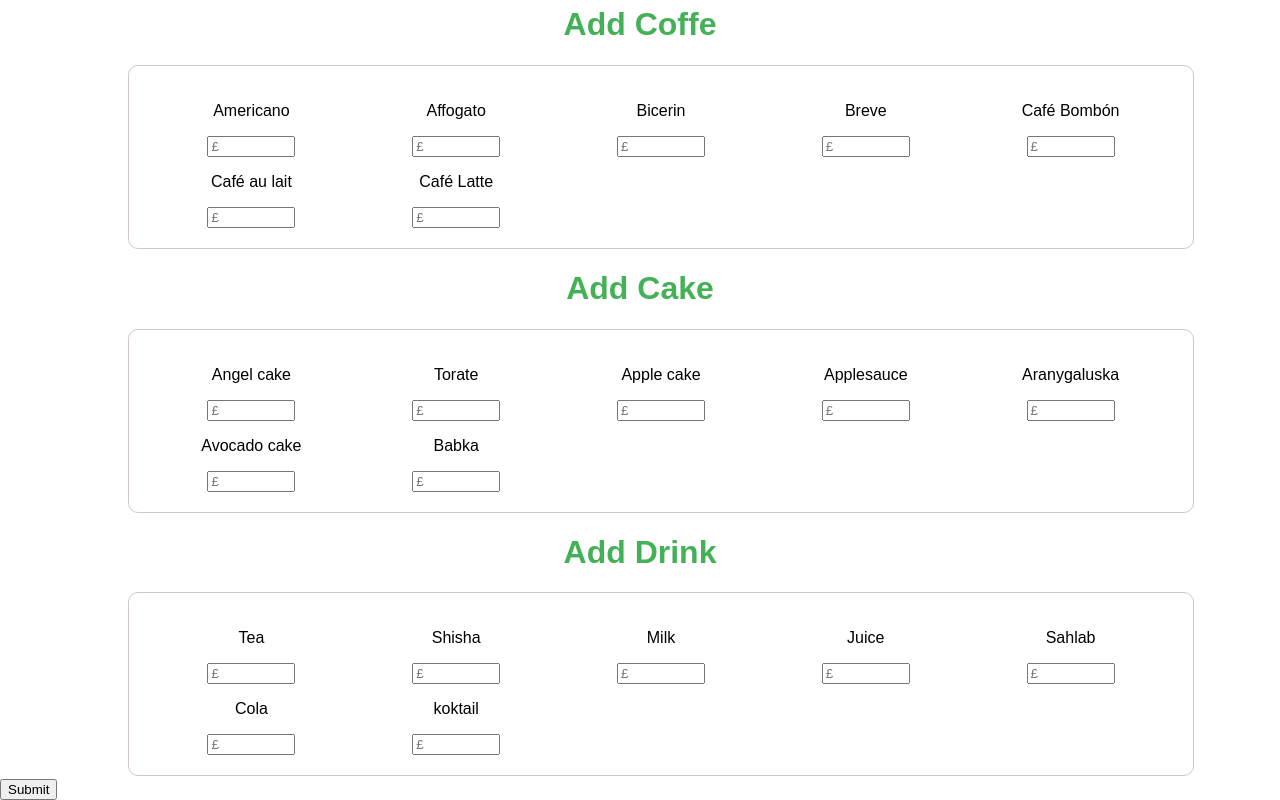
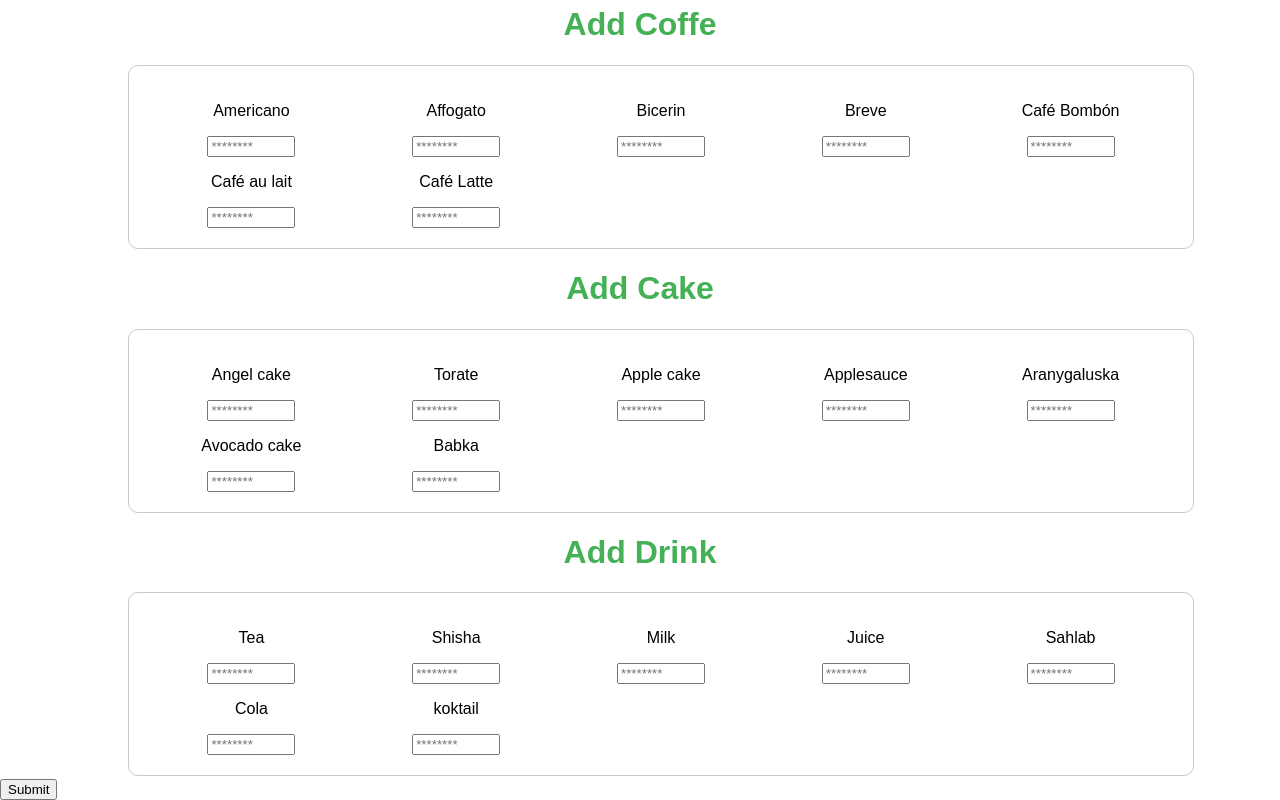
Before and after one commit to khaledkz/Study-Redux, a React (Create React App) app in the folder redux-apps/: page /redux-coffe-mangment/newOrder in a window 1280 px wide. Shown: the part 330-1130 px from the top of the page. Built offline with nearby package versions, Linux system fonts and the light colour scheme.

Commit message:
redux add orders

```diff
--- a/redux-apps/src/component/coffe/viewPrice.js
+++ b/redux-apps/src/component/coffe/viewPrice.js
@@ -3,7 +3,7 @@ import { connect } from 'react-redux'
 import '../css/viewPrice.css'
 
 const CoffeViewPrice = (props) => {
-    console.log(props.coffe)
+    console.log(props.state)
     return (
         <div className="view-prices">
             <h1>View Prices</h1>
@@ -60,7 +60,8 @@ const CoffeViewPrice = (props) => {
 
 const StateToProps = (state) => {
     return {
-        coffe: state.CoffeMangment.items
+        coffe: state.CoffeMangment.items,
+        state:state.CoffeMangment
     }
 }
 
--- a/redux-apps/src/container/coffeMangment/CoffeOrder.js
+++ b/redux-apps/src/container/coffeMangment/CoffeOrder.js
@@ -1,43 +1,65 @@
 import React, { Component } from 'react';
 import '../css/coffeMangment.css'
 import CoffeDb from '../../redux/actions/coffe/setPrice';
-
-
 
 class CoffeOrder extends Component {
 
     constructor() {
         super();
         this.state={
-             items:[
-                {id:'0',name:'Americano',price:0},{id:'1',name:'AffogatoCoffe',price:0},{id:'2',name:'CoffeBicerin',price:0},
-                {id:'3',name:'CoffeBreve',price:0},{id:'4',name:'CofeBombon',price:0},{id:'5',name:'CofeAuLait',price:0},
-                {id:'6',name:'CafeLatte',price:0},{id:'7',name:'AngelCake',price:0},{id:'8',name:'TorateCake',price:0},
-                {id:'9',name:'AppleCake',price:0},{id:'10',name:'ApplesauceCake',price:0},{id:'11',name:'AranygaluskaCake',price:0}
-                ,{id:'12',name:'AvocadoCake',price:0},{id:'13',name:'BabkaCake',price:0},{id:'14',name:'DrinkTea',price:0},
-                {id:'15',name:'DrinkShisha',price:0},{id:'16',name:'DrinkMilk',price:0},{id:'17',name:'DrinkJuice',price:0},
-                {id:'18',name:'DrinkSahlab',price:0},{id:'19',name:'DrinkCola',price:0},{id:'20',name:'DrinkKoktail',price:0}
-             ]
+             orderd:[
+                {id: "0", name: "Americano" ,kind:'coffe',orderQuantitey:0},
+                {id: "1", name: "Affogato coffe", kind:'coffe',orderQuantitey:0},
+                {id: "2", name: "Bicerin" ,kind:'coffe',orderQuantitey:0},
+                {id: "3", name: "Breve", kind:'coffe',orderQuantitey:0},
+                {id: "4", name: "cofe Bombon", kind:'coffe',orderQuantitey:0},
+                {id: "5", name: "cofe au lait",  kind:'coffe',orderQuantitey:0},
+                {id: "6", name: "cafe latte", kind:'coffe',orderQuantitey:0},
+                {id: "7", name: "Angel cake",  kind:'cake',orderQuantitey:0},
+                {id: "8", name: "Torate" ,kind:'cake',orderQuantitey:0},
+                {id: "9", name: "Apple cake", kind:'cake',orderQuantitey:0},
+                {id: "10", name: "Applesauce",  kind:'cake',orderQuantitey:0},
+                {id: "11", name: "Aranygaluska",  kind:'cake',orderQuantitey:0},
+                {id: "12", name: "Avocado cake", kind:'cake',orderQuantitey:0},
+                {id: "13", name: "Babka" ,kind:'cake',orderQuantitey:0},
+                {id: "14", name: "Tea",  kind:'drink',orderQuantitey:0},
+                {id: "15", name: "Shisha", kind:'drink',orderQuantitey:0},
+                {id: "16", name: "Milk",  kind:'drink',orderQuantitey:0},
+                {id: "17", name: "Juice", kind:'drink',orderQuantitey:0},
+                {id: "18", name: "Sahlab", kind:'drink',orderQuantitey:0},
+                {id: "19", name: "Cola",  kind:'drink',orderQuantitey:0},
+                {id: "20", name: "koktail", kind:'drink',orderQuantitey:0}
+                 ],
         }
+    }
+
+    newOrder=(e)=>{
+        let name=e.target.name;
+        let id=e.target.id;
+        let orderQuantitey=e.target.value;
+        let kind=e.target.className;
+
+        this.setState({
+            orderd:this.state.orderd.map((x)=>{
+                if(x.id===id){
+                    return {name,id,orderQuantitey,kind};
+                }else{return x};
+            })
+        });
 
     }
 
-    updateAmercano=(e)=>{
-        let name=e.target.name;
-        let myId=e.target.id;
-        let price=e.target.value;
-        let kind=e.target.className;
+    submitOrder=()=>{
+        let allOrderdList=[];
+        let orderdSubmit=[...this.state.orderd]
+        orderdSubmit.map((x)=>{
+             if(x.orderQuantitey>0){
+                return allOrderdList.push(x);
+            }
 
+        })
+        return CoffeDb.updateOrder(allOrderdList);
 
-         this.setState({
-             items:this.state.items.map((x)=>{
-                if(x.id===myId){
-                        return {id:myId,price:price,name,kind};
-                }else{
-                    return x
-                }
-         })
-         })
     }
 
     render() {
@@ -53,37 +75,37 @@ class CoffeOrder extends Component {
                      <div className="coffe-items">
                         <div>
                             <p>Americano</p>
-                            <input onChange={this.updateAmercano} name="Americano" type="number" className="coffe" placeholder="£" id="0" />
+                            <input onChange={this.newOrder} name="Americano" type="number" className="coffe" placeholder="********" id="0" />
                         </div>
 
                         <div>
                             <p>Affogato</p>
-                            <input onChange={this.updateAmercano} type="number" name="AffogatoCoffe" className="coffe" placeholder="£" id="1" />
+                            <input onChange={this.newOrder} type="number" name="AffogatoCoffe" className="coffe" placeholder="********" id="1" />
                         </div>
 
                         <div>
                             <p>Bicerin</p>
-                            <input onChange={this.updateAmercano} type="number" name="CoffeBicerin" className="coffe" placeholder="£" id="2" />
+                            <input onChange={this.newOrder} type="number" name="CoffeBicerin" className="coffe" placeholder="********" id="2" />
                         </div>
 
                         <div>
                             <p>Breve</p>
-                            <input onChange={this.updateAmercano} type="number" name="CoffeBreve" className="coffe" placeholder="£" id="3" />
+                            <input onChange={this.newOrder} type="number" name="CoffeBreve" className="coffe" placeholder="********" id="3" />
                         </div>
 
                         <div>
                             <p>Café Bombón</p>
-                            <input onChange={this.updateAmercano} type="number" name="CofeBombon" className="coffe" placeholder="£" id="4" />
+                            <input onChange={this.newOrder} type="number" name="CofeBombon" className="coffe" placeholder="********" id="4" />
                         </div>
 
                         <div>
                             <p>Café au lait</p>
-                            <input onChange={this.updateAmercano} type="number" name="CofeAuLait" className="coffe" placeholder="£" id="5" />
+                            <input onChange={this.newOrder} type="number" name="CofeAuLait" className="coffe" placeholder="********" id="5" />
                         </div>
 
                         <div>
                             <p>Café Latte</p>
-                            <input onChange={this.updateAmercano} type="number" name="CafeLatte" className="coffe" placeholder="£" id="6" />
+                            <input onChange={this.newOrder} type="number" name="CafeLatte" className="coffe" placeholder="********" id="6" />
                         </div>
 
                     </div>
@@ -93,37 +115,37 @@ class CoffeOrder extends Component {
                     <div className="coffe-items">
                         <div>
                             <p>Angel cake</p>
-                            <input onChange={this.updateAmercano} name="AngelCake" className="cake" type="number" placeholder="£" id="7" />
+                            <input onChange={this.newOrder} name="AngelCake" className="cake" type="number" placeholder="********" id="7" />
                         </div>
 
                         <div>
                             <p>Torate</p>
-                            <input onChange={this.updateAmercano} type="number" className="cake" name="TorateCake" placeholder="£" id="8" />
+                            <input onChange={this.newOrder} type="number" className="cake" name="TorateCake" placeholder="********" id="8" />
                         </div>
 
                         <div>
                             <p>Apple cake</p>
-                            <input onChange={this.updateAmercano} type="number" className="cake" name="AppleCake" placeholder="£" id="9" />
+                            <input onChange={this.newOrder} type="number" className="cake" name="AppleCake" placeholder="********" id="9" />
                         </div>
 
                         <div>
                             <p>Applesauce</p>
-                            <input onChange={this.updateAmercano} type="number" className="cake" name="ApplesauceCake" placeholder="£" id="10" />
+                            <input onChange={this.newOrder} type="number" className="cake" name="ApplesauceCake" placeholder="********" id="10" />
                         </div>
 
                         <div>
                             <p>Aranygaluska	</p>
-                            <input onChange={this.updateAmercano} type="number" className="cake" name="AranygaluskaCake" placeholder="£" id="11" />
+                            <input onChange={this.newOrder} type="number" className="cake" name="AranygaluskaCake" placeholder="********" id="11" />
                         </div>
 
                         <div>
                             <p>Avocado cake</p>
-                            <input onChange={this.updateAmercano} type="number" className="cake" name="AvocadoCake" placeholder="£" id="12" />
+                            <input onChange={this.newOrder} type="number" className="cake" name="AvocadoCake" placeholder="********" id="12" />
                         </div>
 
                         <div>
                             <p>Babka</p>
-                            <input onChange={this.updateAmercano} type="number" className="cake" name="BabkaCake" placeholder="£" id="13" />
+                            <input onChange={this.newOrder} type="number" className="cake" name="BabkaCake" placeholder="********" id="13" />
                         </div>
 
                     </div>
@@ -137,41 +159,41 @@ class CoffeOrder extends Component {
                     <div className="coffe-items">
                         <div>
                             <p>Tea</p>
-                            <input onChange={this.updateAmercano} type="number" name="DrinkTea" className="drink" placeholder="£" id="14" />
+                            <input onChange={this.newOrder} type="number" name="DrinkTea" className="drink" placeholder="********" id="14" />
                         </div>
 
                         <div>
                             <p>Shisha</p>
-                            <input onChange={this.updateAmercano} type="number" name="DrinkShisha" className="drink" placeholder="£" id="15" />
+                            <input onChange={this.newOrder} type="number" name="DrinkShisha" className="drink" placeholder="********" id="15" />
                         </div>
 
                         <div>
                             <p>Milk</p>
-                            <input onChange={this.updateAmercano} type="number" name="DrinkMilk" className="drink" placeholder="£" id="16" />
+                            <input onChange={this.newOrder} type="number" name="DrinkMilk" className="drink" placeholder="********" id="16" />
                         </div>
 
                         <div>
                             <p>Juice</p>
-                            <input onChange={this.updateAmercano} type="number" name="DrinkJuice" className="drink" placeholder="£" id="17" />
+                            <input onChange={this.newOrder} type="number" name="DrinkJuice" className="drink" placeholder="********" id="17" />
                         </div>
 
                         <div>
                             <p>Sahlab</p>
-                            <input onChange={this.updateAmercano} type="number" name="DrinkSahlab" className="drink" placeholder="£" id="18" />
+                            <input onChange={this.newOrder} type="number" name="DrinkSahlab" className="drink" placeholder="********" id="18" />
                         </div>
 
                         <div>
                             <p>Cola</p>
-                            <input onChange={this.updateAmercano} type="number" name="DrinkCola" className="drink" placeholder="£" id="19" />
+                            <input onChange={this.newOrder} type="number" name="DrinkCola" className="drink" placeholder="********" id="19" />
                         </div>
 
                         <div>
                             <p>koktail</p>
-                            <input onChange={this.updateAmercano} type="number" name="DrinkKoktail" className="drink" placeholder="£" id="20" />
+                            <input onChange={this.newOrder} type="number" name="DrinkKoktail" className="drink" placeholder="********" id="20" />
                         </div>
 
                     </div>
-                    <button type="submit">Submit</button>
+                    <button type="button" onClick={this.submitOrder}>Submit</button>
 
             </div>)
     }
--- a/redux-apps/src/redux/store/initalizePrices.js
+++ b/redux-apps/src/redux/store/initalizePrices.js
@@ -1,5 +1,5 @@
 export default[
-    {id:'000',},
+
     {id: "0", name: "Americano", price: "3.5",kind:'coffe'}
     ,
     {id: "1", name: "Affogato coffe", price: "2.5",kind:'coffe'}
```
Also changed, not shown: redux-apps/src/container/coffeMangment/CoffeSetPricess.js (+31 -18 lines), redux-apps/src/redux/actions/coffe/setPrice.js (+4 -21 lines), redux-apps/src/redux/reducer/coffee.js (+3 -17 lines).
